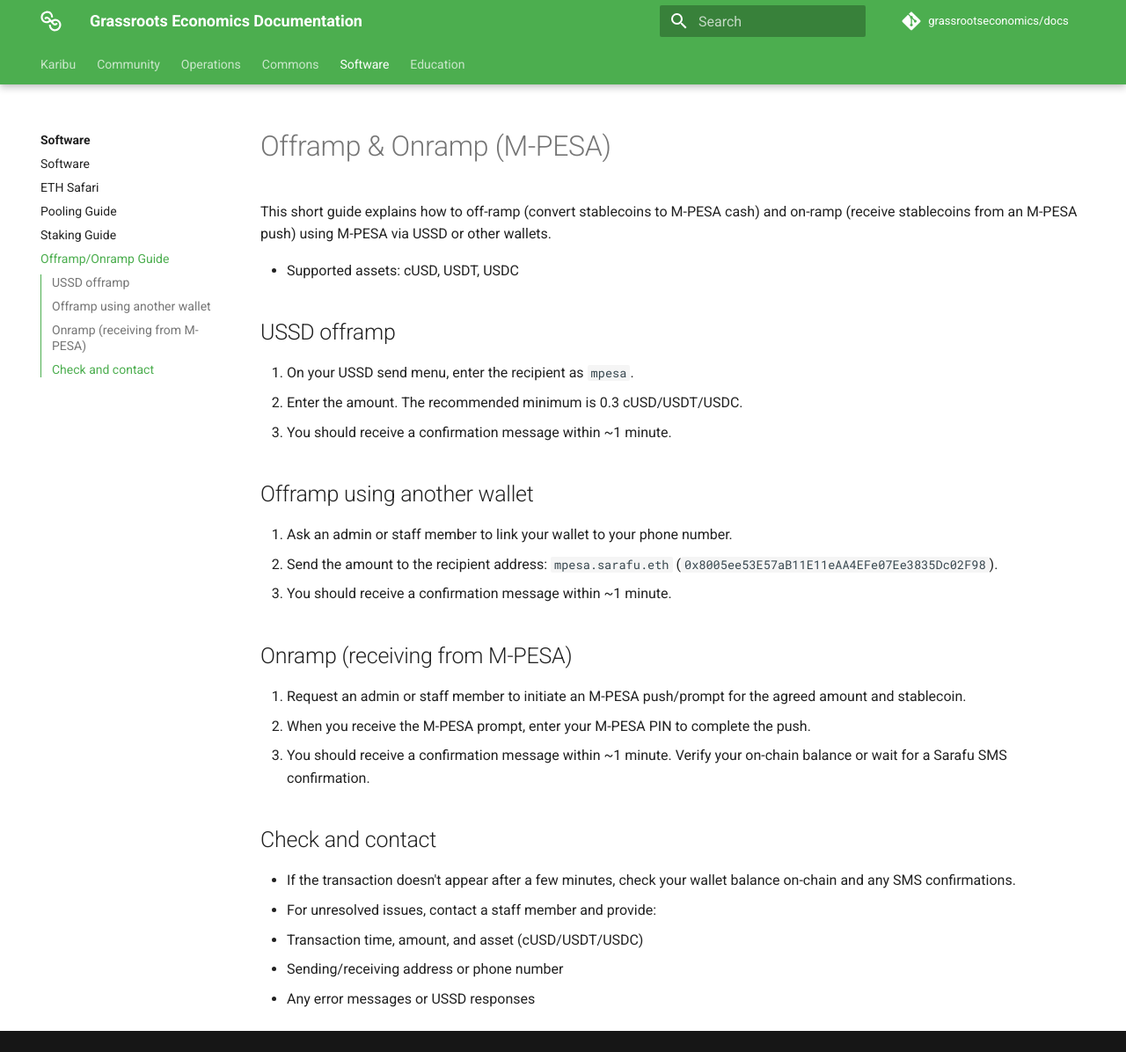
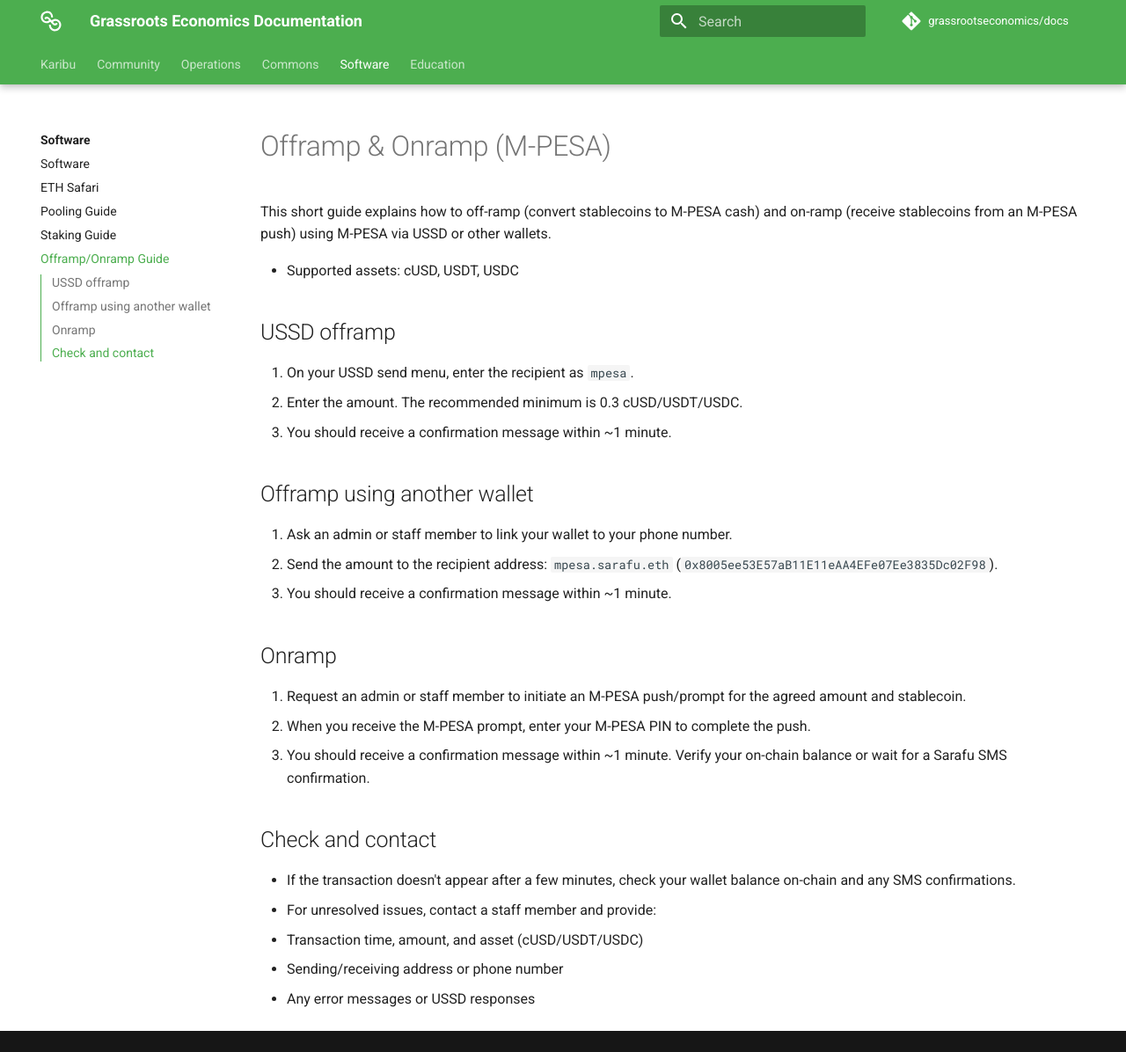
Before and after one commit to grassrootseconomics/docs.grassecon.org, an MkDocs documentation site: the page built from docs/cyber/offramp-onramp.md, in a window 1280 px wide and 1196 px high. Shown: the whole window at 88% size. Built offline with MkDocs 1.6.1 and Material for MkDocs 9.7.7, drawn with Linux system fonts in a browser that asks for light colours; comment, search, counter and statistics services are not loaded.

Commit message:
docs: remove ambigous title

```diff
--- a/docs/cyber/offramp-onramp.md
+++ b/docs/cyber/offramp-onramp.md
@@ -16,7 +16,7 @@
 2. Send the amount to the recipient address: `mpesa.sarafu.eth` (`0x8005ee53E57aB11E11eAA4EFe07Ee3835Dc02F98`).
 3. You should receive a confirmation message within ~1 minute.
 
-## Onramp (receiving from M-PESA)
+## Onramp
 
 1. Request an admin or staff member to initiate an M-PESA push/prompt for the agreed amount and stablecoin.
 2. When you receive the M-PESA prompt, enter your M-PESA PIN to complete the push.
```
